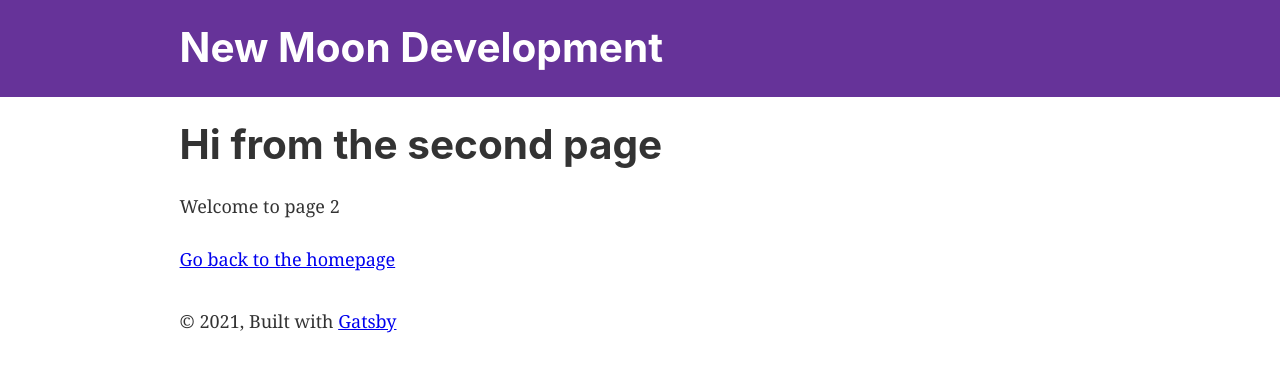
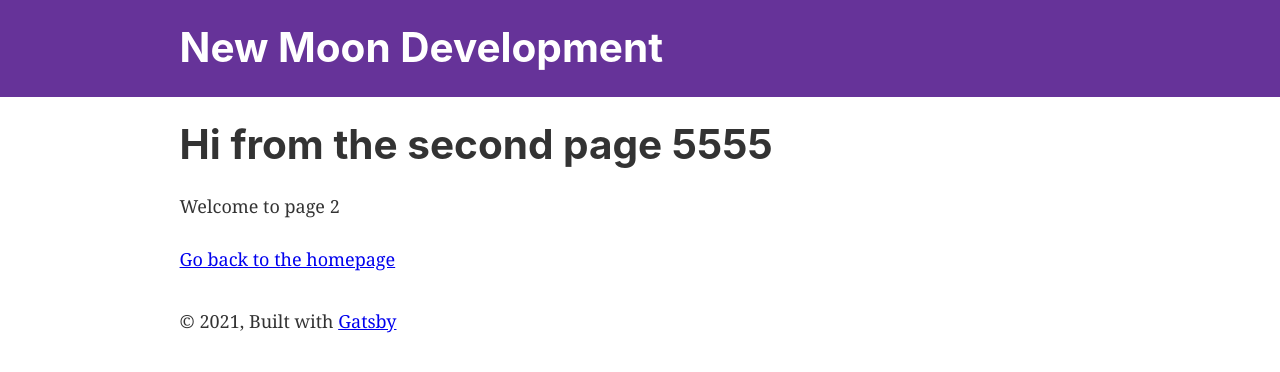
Before and after one commit to amirstive/newmoon, a Gatsby site: page /page-2 in a window 1280 px wide. Built offline with nearby package versions, Linux system fonts and the light colour scheme; Gatsby itself is replaced by a stand-in of ours.

Commit message:
Update page-2.js

```diff
--- a/src/pages/page-2.js
+++ b/src/pages/page-2.js
@@ -7,7 +7,7 @@
 const SecondPage = () => (
   <Layout>
     <Seo title="Page two tttttt" />
-    <h1>Hi from the second page</h1>
+    <h1>Hi from the second page 5555</h1>
     <p>Welcome to page 2</p>
     <Link to="/">Go back to the homepage</Link>
   </Layout>
```
